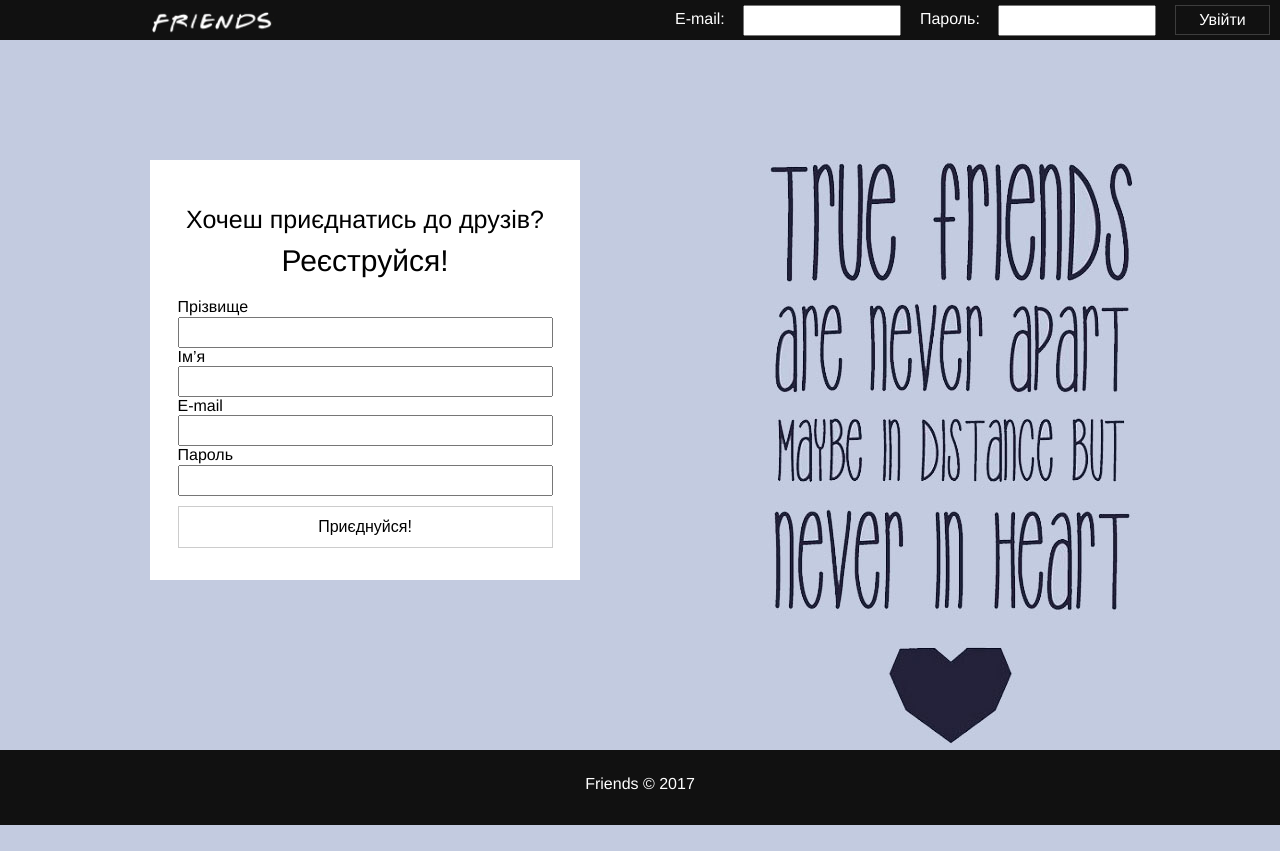
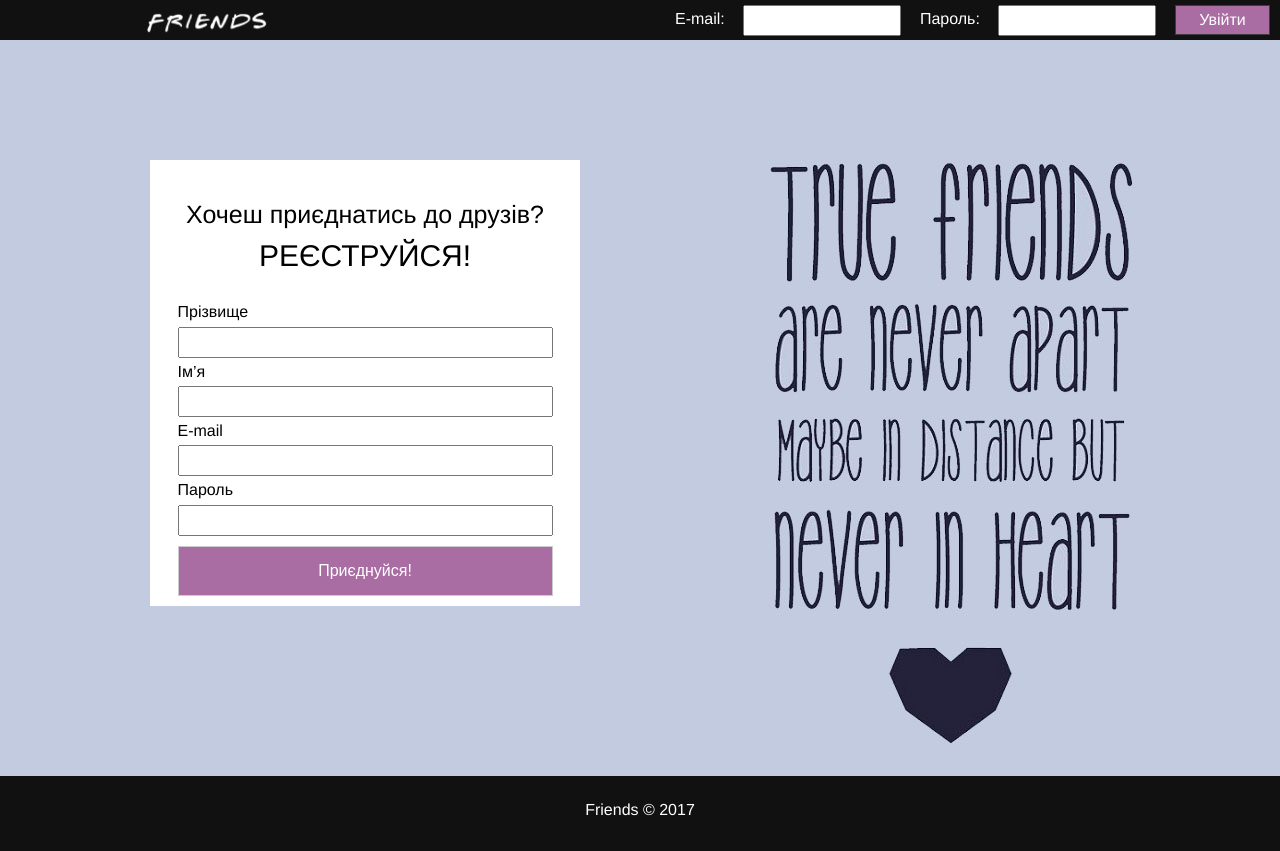
Before and after one commit to dmytro-kushnir/Social-network, a PHP site: page /avtorizefrond2.html in a window 1280 px wide. Before the commit the page ends 825 px from the top, so only its background shows below. Run offline with PHP 8.4, Linux system fonts and the light colour scheme.

Commit message:
change avtorize page
change avtorize page

```diff
--- a/app/controllers/registration.js
+++ b/app/controllers/registration.js
@@ -1,4 +1,4 @@
-var singupApp = angular.module("singUpApp", ["singUpController"]);
+var singupApp = angular.module("singUpApp", []);
 
 singupApp.controller("singUpController", ['singupService', function($scope, $window, singupService){
 
--- a/avtorizefrond2.html
+++ b/avtorizefrond2.html
@@ -11,7 +11,7 @@
 <body>
     <!--header-->
     <header class="header" >
-        <img src="src/img/log.png" alt="logo" class="header_logo">
+        <a href="avtorizefrond2.html" class="navbar-brand"><img src="src/img/log.png" alt="logo" class="header_logo"></a>
         <form class="header_enter" name="headerEnter" novalidate>
             <label class="email">E-mail:</label>
             <input type="email" class="email_input" require $invalid>
@@ -34,7 +34,7 @@
         </article>
         <article class="registration" ng-controller="singUpController as singUp">
             <p class="registration_header">Хочеш приєднатись до друзів?</p>
-            <p class="registration_secondheader">Реєструйся!</p>
+            <p class="registration_secondheader">реєструйся!</p>
             <form action="#" name="registration" novalidate>
                 <div class="partOfForm">
                     <label for="surname">Прізвище</label>
--- a/src/css/stylefrondAvtorize.css
+++ b/src/css/stylefrondAvtorize.css
@@ -11,11 +11,16 @@
     flex-direction: row;
     justify-content: space-between;
 }
+.navbar-brand{
+    width: 125px;
+    display: block;
+    height: 30px;
+    margin: 8px 0 0 30px;
+}
 .header_logo{
-    width: auto;
-    height: 30px;
-    margin: 8px auto 100px;
-}
+        width: 125px;
+        height: 30px;
+    }
 .header_enter{
     display: none;
 }
@@ -29,11 +34,11 @@
 	height: 30px;
     color: white;
     border:1px solid rgb(61, 61, 61);
-    background: rgb(17, 17, 17);
+    background: rgb(169, 109, 163);
     /*background: rgb(81, 81, 81);*/
 }
 .enter_button:hover{
-    background: rgb(81, 81, 81);
+    background: rgb(100, 57, 96);
     transition: 1s;
 }
 /*main*/
@@ -48,7 +53,7 @@
     background: white;
     width: 325px;
     margin: 0 auto 25px;
-    padding: 25px 10px 20px;
+    padding: 15px 5px;
 }
 .main_login{
     display: flex;
@@ -57,6 +62,9 @@
     width: 275px;
     height: 180px;
     margin: 0 auto 15px;
+}
+form{
+    display: flex;
 }
 .mainenter_button{
 	width: 275px;
@@ -68,8 +76,9 @@
 	font-family: Helvetica;
     background: white;
     width: 325px;
-    height: 338px;
-    padding: 25px 10px;
+    display: flex;
+    flex-direction: column;
+    padding: 15px 5px;
     margin: auto;
 }
 .registration_header, .enter_header{
@@ -78,6 +87,7 @@
     margin: 0 0 10px;
 }
 .registration_secondheader{
+    text-transform: uppercase;
     text-align: center;
     font-size: 30px;
     margin: 0 0 10px 0;
@@ -87,20 +97,22 @@
     flex-direction: column;
     justify-content: space-between;
     width: 275px;
-    height: 235px;
+
     margin: auto;
 }
 .inputsPartOfForm{
-	height: 30px;
+    margin: 5px 0;
+	height: 25px;
 }
 .form_button, .mainenter_button{
-    margin-top: 10px;
+    margin: 5px 0 10px 0;
     height: 50px;
-    background: white;
+    color: white;
+    background: rgb(169, 109, 163);;
     border: 1px solid rgb(204,204,204);
 }
 .form_button:hover, .mainenter_button:hover{
-    background: rgb(204,204,204);
+    background: rgb(100, 57, 96);
     transition: 1s;
 }
 /*footer*/
@@ -116,12 +128,17 @@
     margin: 0;
 }
 /*адаптивність*/
+
 @media  screen and (min-width: 768px){
 	.header{
 		height: 40px;
 	}
+    .navbar-brand{
+        margin: 8px 0 0 30px;
+    }
     .header_logo{
-        margin: 8px 0 0 50px;
+        width: 125px;
+        height: 30px;
     }
     .header_enter{
         display: flex;
@@ -140,9 +157,10 @@
         display: none;
     }
     .registration{
-        height: 400px;
-        width: 400px;
+        /*height: 400px;*/
+        width: 300px;
         margin: auto;
+
     }
     .email_input, .password_input{
         width: 150px;
@@ -153,34 +171,40 @@
     }
     .partOfForm{
         margin: 20px auto 0;
-        width: 350px;
-        height: 275px;
+        width: 275px;
+        /*height: 275px;*/
     }
 
 }
 @media  screen and (min-width: 992px){
     .registration{
         width: 430px;
-        height: 375px;
+        /*height: 375px;*/
     }
-    .header_logo{
+    /*.header_logo{
         margin: 8px 0 0 80px;
-    }
+    }*/
     .main_enter{
         display: none;
     }
     .partOfForm{
         margin: 20px auto 0;
         width: 375px;
-        height: 250px;
+        /*height: 250px;*/
     }
 }
 @media  screen and (min-width: 1200px){
     .header_logo{
         width: auto;
         height: 30px;
-        margin: 8px 0 0 150px;
+        /*margin: 8px 0 0 150px;*/
         }
+        .navbar-brand{
+    width: 125px;
+    display: block;
+    height: 30px;
+    margin: 8px 0 0 145px;
+}
     .main{
         background: url("../img/avtorizbackground.jpg");
         background-size: auto;
@@ -190,7 +214,7 @@
         display: none;
         }
     .registration{
-		padding: 45px 0 0 0;
+		padding: 40px 0 0 0;
         margin: 0 0 0 50px;
     }
 }
```
Also changed, not shown: src/css/pageFriendsStyle.css (+5 -4 lines).
